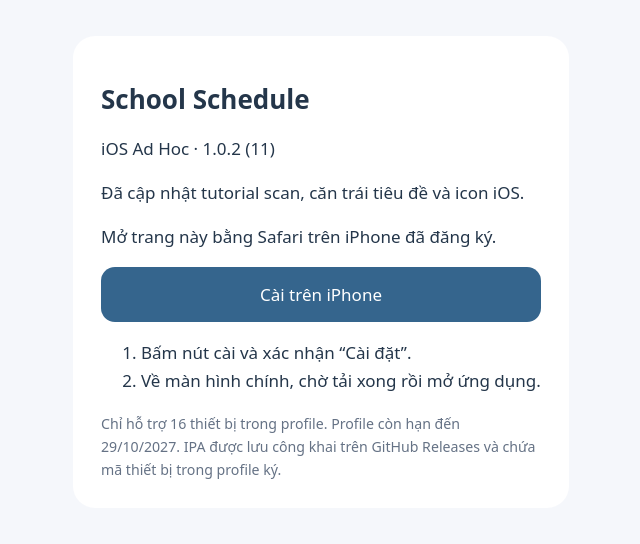
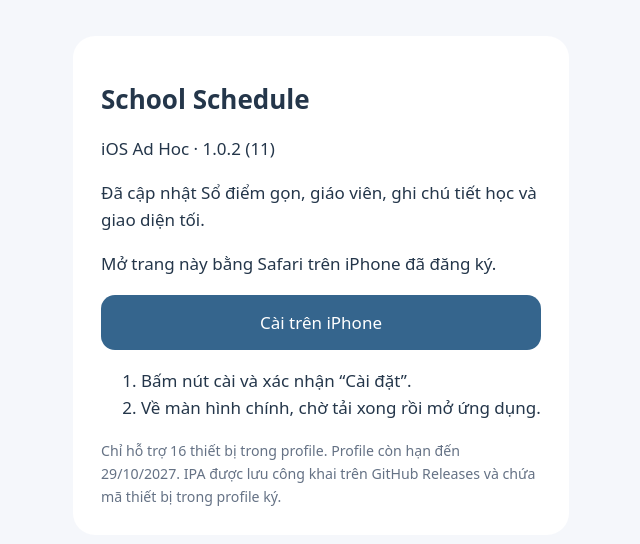
Before and after one commit to bocaplua/school-schedule-ios-releases, a plain HTML site: page docs/e0b899962dd0176b8c1ade2e20c9fb57427caf75d572d6d3/index.html in a window 1280 px wide. Shown: the whole page, without its empty margins (319-959 px from the left). Drawn offline with Linux system fonts and the light colour scheme.

```diff
--- a/docs/e0b899962dd0176b8c1ade2e20c9fb57427caf75d572d6d3/index.html
+++ b/docs/e0b899962dd0176b8c1ade2e20c9fb57427caf75d572d6d3/index.html
@@ -1 +1 @@
-<!doctype html><html lang="vi"><meta charset="utf-8"><meta name="viewport" content="width=device-width,initial-scale=1"><meta name="robots" content="noindex,nofollow,noarchive"><meta name="referrer" content="no-referrer"><title>Cài School Schedule</title><style>body{font:17px system-ui;background:#f5f7fb;color:#24364a;margin:0;padding:36px 20px}main{max-width:440px;margin:auto;background:white;padding:28px;border-radius:22px}h1{font-size:26px}a{display:block;background:#35658d;color:white;text-align:center;padding:16px;border-radius:14px;text-decoration:none}p,li{line-height:1.6}small{color:#657285}</style><main><h1>School Schedule</h1><p>iOS Ad Hoc · 1.0.2 (11)</p><p>Đã cập nhật tutorial scan, căn trái tiêu đề và icon iOS.</p><p>Mở trang này bằng Safari trên iPhone đã đăng ký.</p><a href="itms-services://?action=download-manifest&amp;url=https%3A%2F%2Fbocaplua.github.io%2Fschool-schedule-ios-releases%2Fe0b899962dd0176b8c1ade2e20c9fb57427caf75d572d6d3%2Fmanifest.plist">Cài trên iPhone</a><ol><li>Bấm nút cài và xác nhận “Cài đặt”.</li><li>Về màn hình chính, chờ tải xong rồi mở ứng dụng.</li></ol><small>Chỉ hỗ trợ 16 thiết bị trong profile. Profile còn hạn đến 29/10/2027. IPA được lưu công khai trên GitHub Releases và chứa mã thiết bị trong profile ký.</small></main></html>
+<!doctype html><html lang="vi"><meta charset="utf-8"><meta name="viewport" content="width=device-width,initial-scale=1"><meta name="robots" content="noindex,nofollow,noarchive"><meta name="referrer" content="no-referrer"><title>Cài School Schedule</title><style>body{font:17px system-ui;background:#f5f7fb;color:#24364a;margin:0;padding:36px 20px}main{max-width:440px;margin:auto;background:white;padding:28px;border-radius:22px}h1{font-size:26px}a{display:block;background:#35658d;color:white;text-align:center;padding:16px;border-radius:14px;text-decoration:none}p,li{line-height:1.6}small{color:#657285}</style><main><h1>School Schedule</h1><p>iOS Ad Hoc · 1.0.2 (11)</p><p>Đã cập nhật Sổ điểm gọn, giáo viên, ghi chú tiết học và giao diện tối.</p><p>Mở trang này bằng Safari trên iPhone đã đăng ký.</p><a href="itms-services://?action=download-manifest&amp;url=https%3A%2F%2Fbocaplua.github.io%2Fschool-schedule-ios-releases%2Fe0b899962dd0176b8c1ade2e20c9fb57427caf75d572d6d3%2Fmanifest.plist">Cài trên iPhone</a><ol><li>Bấm nút cài và xác nhận “Cài đặt”.</li><li>Về màn hình chính, chờ tải xong rồi mở ứng dụng.</li></ol><small>Chỉ hỗ trợ 16 thiết bị trong profile. Profile còn hạn đến 29/10/2027. IPA được lưu công khai trên GitHub Releases và chứa mã thiết bị trong profile ký.</small></main></html>
```
Also changed, not shown: 1 other file.
